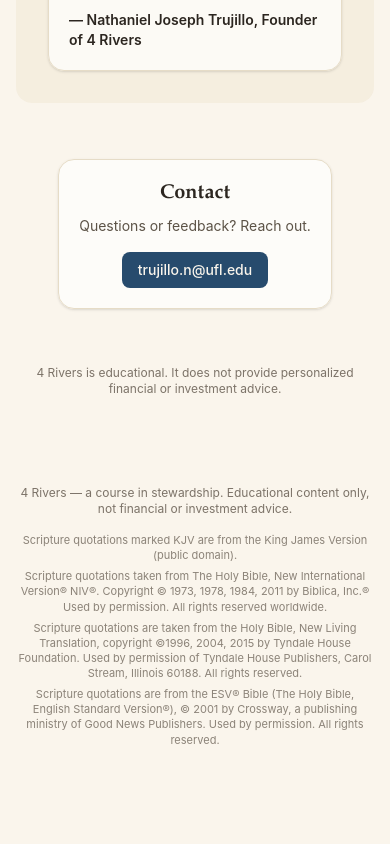
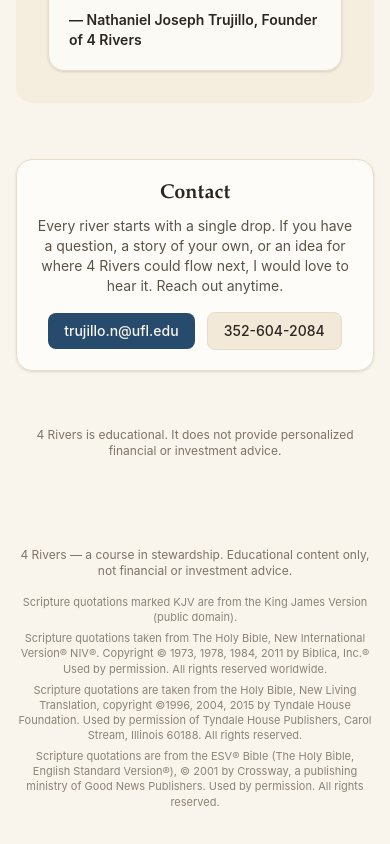
Before and after one commit to nathanieltrujillo23-sys/four-rivers, a React (Vite) app: page / in a window 390 px wide. Shown: the part 4725-5569 px from the top of the page. Before the commit the page ends 5513 px from the top, so only its background shows below. Built offline with nearby package versions, Linux system fonts and the light colour scheme; no server answers.

Commit message:
Expand Contact subheading and add phone number
- Longer, river-themed subheading in place of the short version
- Added a tel: link for 352-604-2084 alongside the email link

Co-Authored-By: Claude Sonnet 5 <noreply@anthropic.com>

```diff
--- a/src/components/marketing/Contact.tsx
+++ b/src/components/marketing/Contact.tsx
@@ -1,6 +1,8 @@
 import { Card, CardBody } from "../ui/Card";
 
 const CONTACT_EMAIL = "trujillo.n@ufl.edu";
+const CONTACT_PHONE_DISPLAY = "352-604-2084";
+const CONTACT_PHONE_TEL = "+13526042084";
 
 /** Simple contact box on the landing page — a direct line to the founder. */
 export function Contact() {
@@ -9,14 +11,24 @@ export function Contact() {
       <CardBody>
         <h2 className="text-xl font-semibold text-ink">Contact</h2>
         <p className="mt-2 font-[family-name:var(--font-ui)] text-sm text-ink-soft">
-          Questions or feedback? Reach out.
+          Every river starts with a single drop. If you have a question, a story of
+          your own, or an idea for where 4 Rivers could flow next, I would love to
+          hear it. Reach out anytime.
         </p>
-        <a
-          href={`mailto:${CONTACT_EMAIL}`}
-          className="mt-4 inline-block rounded-lg bg-water-deep px-4 py-2 font-[family-name:var(--font-ui)] text-sm font-medium text-parchment transition-colors hover:bg-water"
-        >
-          {CONTACT_EMAIL}
-        </a>
+        <div className="mt-4 flex flex-wrap items-center justify-center gap-3">
+          <a
+            href={`mailto:${CONTACT_EMAIL}`}
+            className="inline-block rounded-lg bg-water-deep px-4 py-2 font-[family-name:var(--font-ui)] text-sm font-medium text-parchment transition-colors hover:bg-water"
+          >
+            {CONTACT_EMAIL}
+          </a>
+          <a
+            href={`tel:${CONTACT_PHONE_TEL}`}
+            className="inline-block rounded-lg border border-line bg-parchment-deep px-4 py-2 font-[family-name:var(--font-ui)] text-sm font-medium text-ink transition-colors hover:bg-line"
+          >
+            {CONTACT_PHONE_DISPLAY}
+          </a>
+        </div>
       </CardBody>
     </Card>
   );
```
